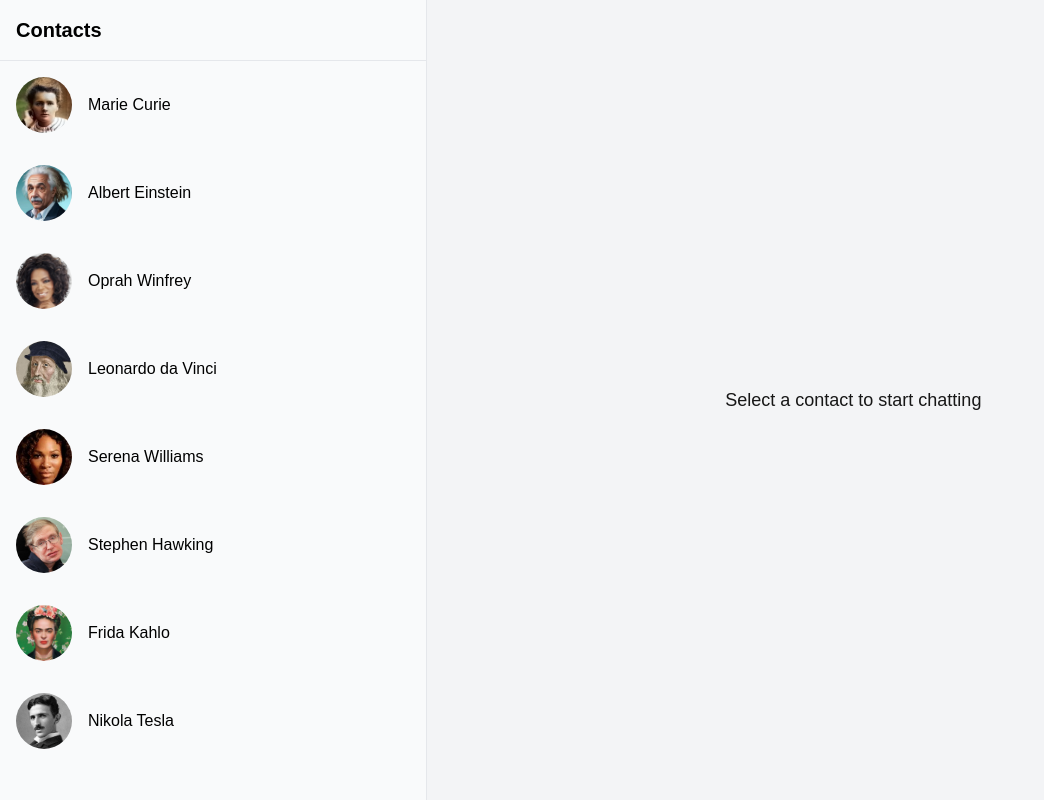
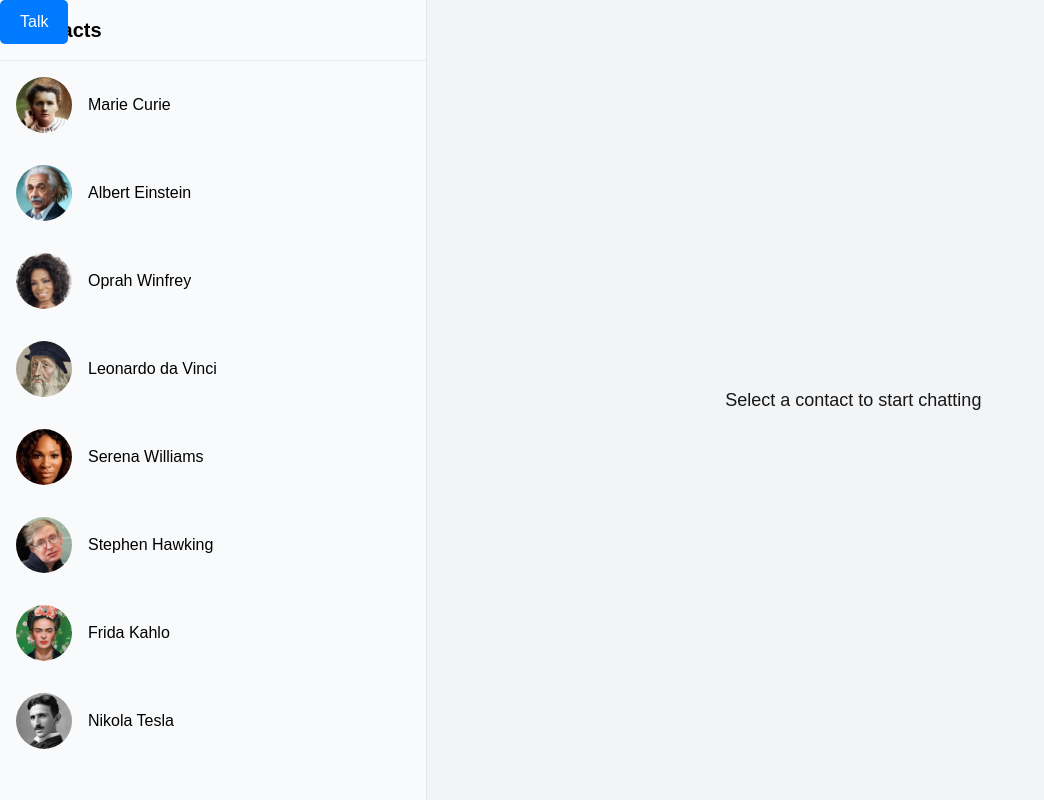
Before and after one commit to 18gen/metaComplete, a Next.js app in the folder frontend/: page /chat in a window 1280 px wide. Shown: the whole page, without its empty margins (0-1044 px from the left). Built offline with nearby package versions, Linux system fonts and the light colour scheme.

Commit message:
Added concurrent messaging

```diff
--- a/frontend/src/app/components/ChatSidebar.js
+++ b/frontend/src/app/components/ChatSidebar.js
@@ -1,24 +1,87 @@
-import React from 'react';
+import React, { useState } from 'react';
+import { genFullConvo } from '../../utils/genConvos';
+import { useAppContext } from '../../context/AppContext';
 
 const ChatSidebar = ({ contacts, onContactSelect, selectedContactId }) => {
+  const { bots, chatData, setChatData, userData } = useAppContext();
+  const [loading, setLoading] = useState(false); // Loading state
+
+  const handleConversation = async () => {
+    setLoading(true);
+    try {
+      const promises = [];
+      for (let id = 0; id < 8; id++) {
+        console.log(`Starting conversation for botId: ${id}`);
+        promises.push(
+          genFullConvo(
+            id,
+            bots[id],
+            chatData[id] || [], // Ensure chatData[id] is an array
+            setChatData,
+            userData
+          )
+        );
+      }
+      await Promise.all(promises); // Wait for all conversations to complete
+      console.log('Completed conversations for all bots.');
+    } catch (error) {
+      console.error('Error generating conversation:', error);
+    } finally {
+      setLoading(false);
+    }
+  };
+
+  // Helper to extract the latest message summary
+  const getLastMessageSummary = (botId) => {
+    const messages = chatData[botId] || [];
+    if (messages.length === 0) return ''; // No messages for this bot
+    const [text, sender] = messages[messages.length - 1];
+    const senderName = sender === 'user' ? 'You' : bots[botId].name; // Map sender role
+    return `${senderName}: ${text.substring(0, 30)}${text.length > 30 ? '...' : ''}`; // Truncate message
+  };
+
   return (
     <div className="w-1/3 border-r h-full overflow-y-auto bg-gray-50 text-black">
+      <button
+        onClick={handleConversation}
+        style={{
+          padding: '10px 20px',
+          fontSize: '16px',
+          backgroundColor: '#007BFF',
+          color: '#fff',
+          border: 'none',
+          borderRadius: '5px',
+          cursor: 'pointer',
+          position: 'absolute',
+        }}
+        disabled={loading}
+      >
+        Talk
+      </button>
+
       <h2 className="text-xl font-bold p-4 border-b">Contacts</h2>
       <ul>
         {contacts.map((contact) => (
           <li
             key={contact.id}
             onClick={() => onContactSelect(contact.id)}
-              className={`flex items-center p-4 cursor-pointer ${
+            className={`flex flex-col items-start p-4 cursor-pointer ${
               selectedContactId === contact.id ? 'bg-blue-100 font-bold' : ''
             } hover:bg-blue-50`}
           >
+            <div className="flex items-center w-full">
               <img
                 src={`/pfp/${contact.profilePicture}`}
                 alt={`${contact.name} profile`}
                 className="w-14 h-14 rounded-full mr-4 object-cover"
               />
-              {contact.name}
+              <div className="flex-grow">
+                <div>{contact.name}</div>
+                <div className="text-sm text-gray-600">
+                  {getLastMessageSummary(contact.id)}
+                </div>
+              </div>
+            </div>
           </li>
         ))}
       </ul>
--- a/frontend/src/app/components/ChatWindow.js
+++ b/frontend/src/app/components/ChatWindow.js
@@ -35,7 +35,7 @@ const ChatWindow = ({ selectedContactId, onSendMessage }) => {
 
   return (
     <div className="w-2/3 flex flex-col h-full">
-      <button
+      {/* <button
         onClick={handleConversation}
         style={{
           padding: '10px 20px',
@@ -49,7 +49,7 @@ const ChatWindow = ({ selectedContactId, onSendMessage }) => {
         disabled={loading}
       >
         Talk
-      </button>
+      </button> */}
 
       {/* Messages Section */}
       <div className="flex-grow overflow-y-auto p-4 bg-white">
--- a/frontend/src/utils/genConvos.js
+++ b/frontend/src/utils/genConvos.js
@@ -9,6 +9,12 @@ export async function genFullConvo(botId, botData, chatData, setChatData, userDa
     console.log(`[${new Date().toISOString()}] Using API endpoint:`, apiEndpoint);
 
     let updatedChat = [...chatData]; // Copy the existing chat data
+
+    // Helper function for random delay
+    const randomDelay = () => {
+      const delay = Math.random() * 1000 + 1000; // 1 to 2 seconds
+      return new Promise((resolve) => setTimeout(resolve, delay));
+    };
 
     for (let i = updatedChat.length; i < messageLimit; i++) {
       // Determine whose turn it is: alternate between the user and the bot
@@ -50,6 +56,9 @@ export async function genFullConvo(botId, botData, chatData, setChatData, userDa
       console.log(`[${new Date().toISOString()}] Payload for API (Speaker: ${currentSpeaker.name}):`, payload);
 
       try {
+        // Add random delay before making the request
+        await randomDelay();
+
         // Make HTTP POST request to the API
         const response = await fetch(apiEndpoint, {
           method: "POST",
```
Lines whose indentation alone changed are shown as unchanged.
